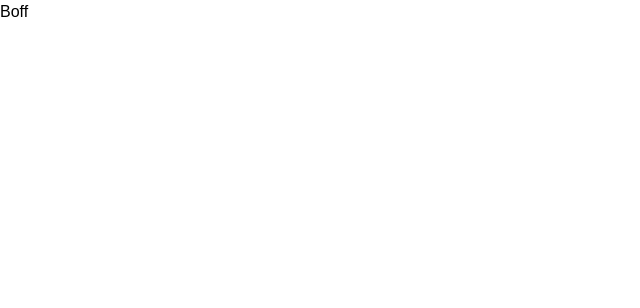
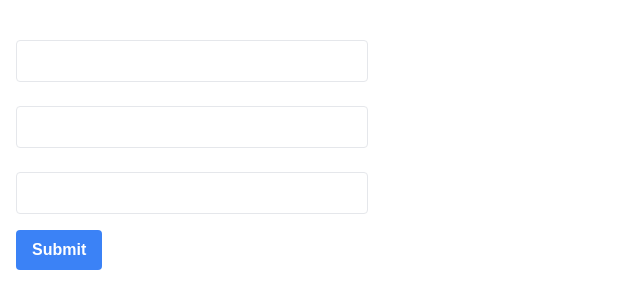
Before and after one commit to Rimao416/NextBootcamp, a Next.js app: page /react-form in a window 1280 px wide. Before the commit this address had no page. Shown: the top 308 px of the page, without its empty margins (0-640 px from the left). Built offline with nearby package versions, Linux system fonts and the light colour scheme.

Commit message:
22_UsersClientServer

```diff
--- /dev/null
+++ b/app/products-db-create/page.tsx
@@ -0,0 +1,47 @@
+import { redirect } from "next/navigation";
+import { createProduct } from "../prisma-db";
+
+export default function AddProductPage() {
+  async function addProduct(formData: FormData) {
+    "use server";
+    const title = formData.get("title") as string;
+    const description = formData.get("description") as string;
+    const price = Number(formData.get("price"));
+    createProduct(title, description, price);
+    redirect("/products-db");
+  }
+  return (
+    <form action={addProduct} className="space-y-4 p-4 max-w-96">
+      <label htmlFor="" className="text-white">
+        Title
+        <input
+          type="text"
+          className="block w-full p-2 text-black border rounded"
+          name="title"
+        />
+      </label>
+      <label htmlFor="" className="text-white">
+        Description
+        <input
+          type="text"
+          className="block w-full p-2 text-black border rounded"
+          name="description"
+        />
+      </label>
+      <label htmlFor="" className="text-white">
+        Price
+        <input
+          type="number"
+          className="block w-full p-2 text-black border rounded"
+          name="price"
+        />
+      </label>
+      <button
+        type="submit"
+        className="bg-blue-500 hover:bg-blue-700 text-white font-bold py-2 px-4 rounded"
+      >
+        Submit
+      </button>
+    </form>
+  );
+}
--- /dev/null
+++ b/app/react-form/api/route.ts
@@ -0,0 +1,8 @@
+import { createProduct } from "@/app/prisma-db";
+export async function POST(request: Request) {
+  const { title, description, price } = await request.json();
+  const product = await createProduct(title, description, price);
+  return new Response(JSON.stringify(product), {
+    headers: { "Content-Type": "application/json" },
+  });
+}
--- /dev/null
+++ b/app/react-form/page.tsx
@@ -0,0 +1,70 @@
+"use client";
+
+import { useRouter } from "next/navigation";
+import { useState } from "react";
+
+export default function CreateProduct() {
+  const [title, setTitle] = useState("");
+  const [description, setDescription] = useState("");
+  const [price, setPrice] = useState(0);
+  const router = useRouter();
+  const [loading, setLoading] = useState(false);
+  const handleSubmit = async (e: React.FormEvent<HTMLFormElement>) => {
+    e.preventDefault();
+    setLoading(true);
+    try {
+      const response = await fetch("/react-form/api", {
+        method: "POST",
+        headers: { "Content-Type": "application/json" },
+        body: JSON.stringify({ title, description, price }),
+      });
+      if(response.ok){
+        router.push("/products-db");
+      }
+    } catch (error) {
+      console.log(error);
+    }finally{
+      setLoading(false);
+    }
+  };
+
+  return (
+    <form onSubmit={handleSubmit} className="space-y-4 p-4 max-w-96">
+      <label htmlFor="" className="text-white">
+        Title
+        <input
+          type="text"
+          className="block w-full p-2 text-black border rounded"
+          name="title"
+          onChange={(e) => setTitle(e.target.value)}
+        />
+      </label>
+      <label htmlFor="" className="text-white">
+        Description
+        <input
+          type="text"
+          className="block w-full p-2 text-black border rounded"
+          name="description"
+          onChange={(e) => setDescription(e.target.value)}
+        />
+      </label>
+      <label htmlFor="" className="text-white">
+        Price
+        <input
+          type="number"
+          className="block w-full p-2 text-black border rounded"
+          name="price"
+          onChange={(e) => setPrice(parseInt(e.target.value))}
+        />
+      </label>
+      <button
+        type="submit"
+        className="bg-blue-500 hover:bg-blue-700 text-white font-bold py-2 px-4 rounded"
+        disabled={loading}
+      >
+        Submit
+      </button>
+
+    </form>
+  );
+}
```
